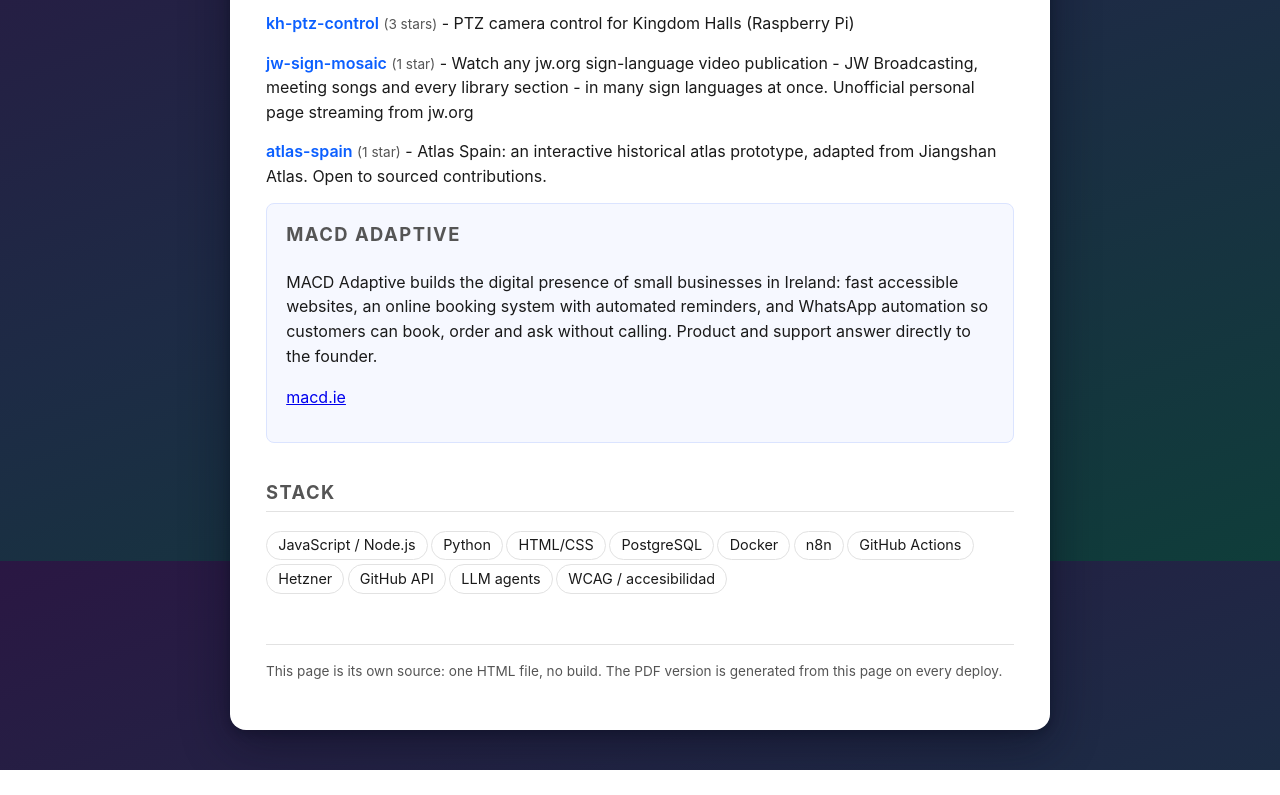
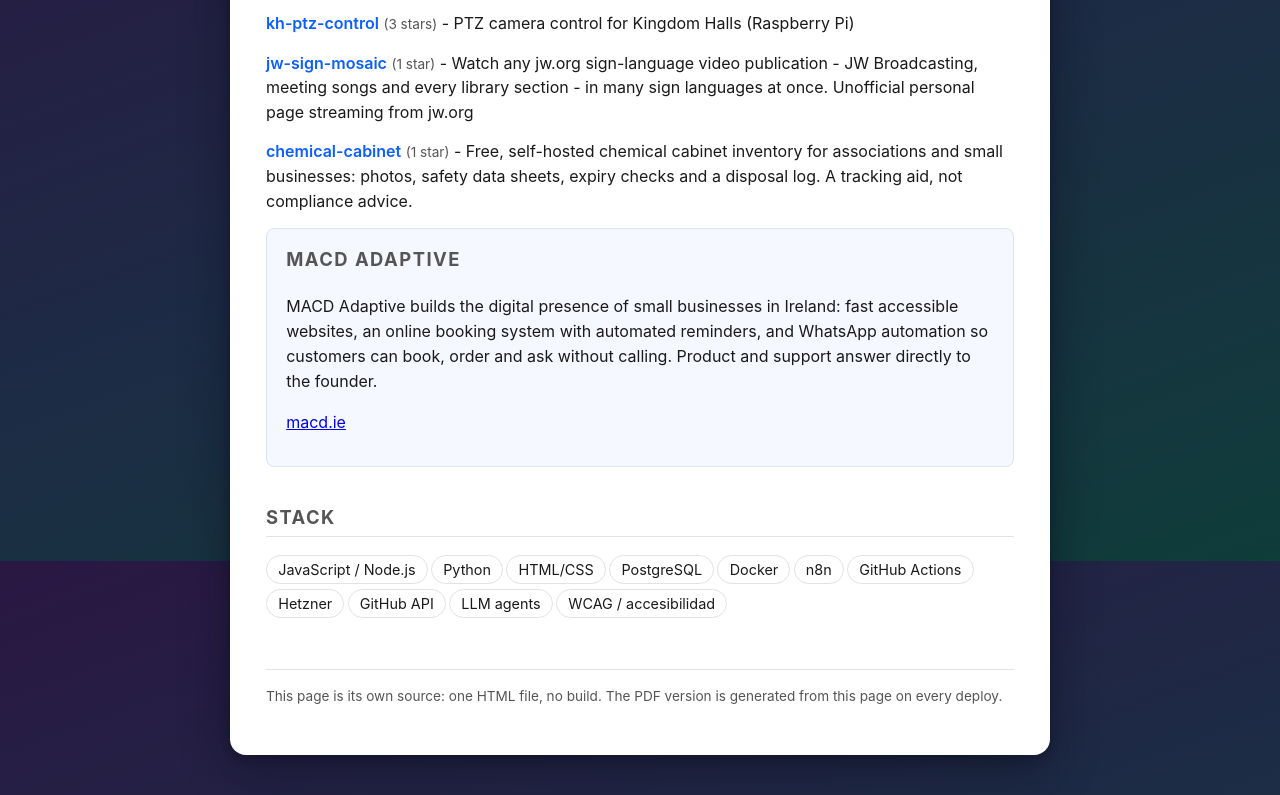
Before and after one commit to HALCONDEORO/cv, a plain HTML site: page index.html in a window 1280 px wide. Shown: the part 1039-1834 px from the top of the page. Before the commit the page ends 1809 px from the top, so only its background shows below. Drawn offline with Linux system fonts and the light colour scheme.

Commit message:
chore: refresh top repositories

```diff
--- a/index.html
+++ b/index.html
@@ -112,7 +112,7 @@
   <div class="proj"><span class="name"><a href="https://github.com/HALCONDEORO/almojarife-game">almojarife-game</a></span> <span class="stars">(5 stars)</span> - Open-source sea-trading game on the Iberian and Mediterranean coast, 15th-16th c. Desktop browser game (Windows, Mac, Linux), English and Spanish. Early development, name provisional.</div>
   <div class="proj"><span class="name"><a href="https://github.com/HALCONDEORO/kh-ptz-control">kh-ptz-control</a></span> <span class="stars">(3 stars)</span> - PTZ camera control for Kingdom Halls (Raspberry Pi)</div>
   <div class="proj"><span class="name"><a href="https://github.com/HALCONDEORO/jw-sign-mosaic">jw-sign-mosaic</a></span> <span class="stars">(1 star)</span> - Watch any jw.org sign-language video publication - JW Broadcasting, meeting songs and every library section - in many sign languages at once. Unofficial personal page streaming from jw.org</div>
-  <div class="proj"><span class="name"><a href="https://github.com/HALCONDEORO/atlas-spain">atlas-spain</a></span> <span class="stars">(1 star)</span> - Atlas Spain: an interactive historical atlas prototype, adapted from Jiangshan Atlas. Open to sourced contributions.</div>
+  <div class="proj"><span class="name"><a href="https://github.com/HALCONDEORO/chemical-cabinet">chemical-cabinet</a></span> <span class="stars">(1 star)</span> - Free, self-hosted chemical cabinet inventory for associations and small businesses: photos, safety data sheets, expiry checks and a disposal log. A tracking aid, not compliance advice.</div>
 <!-- TOPREPOS:END -->
 </section>
 
```
